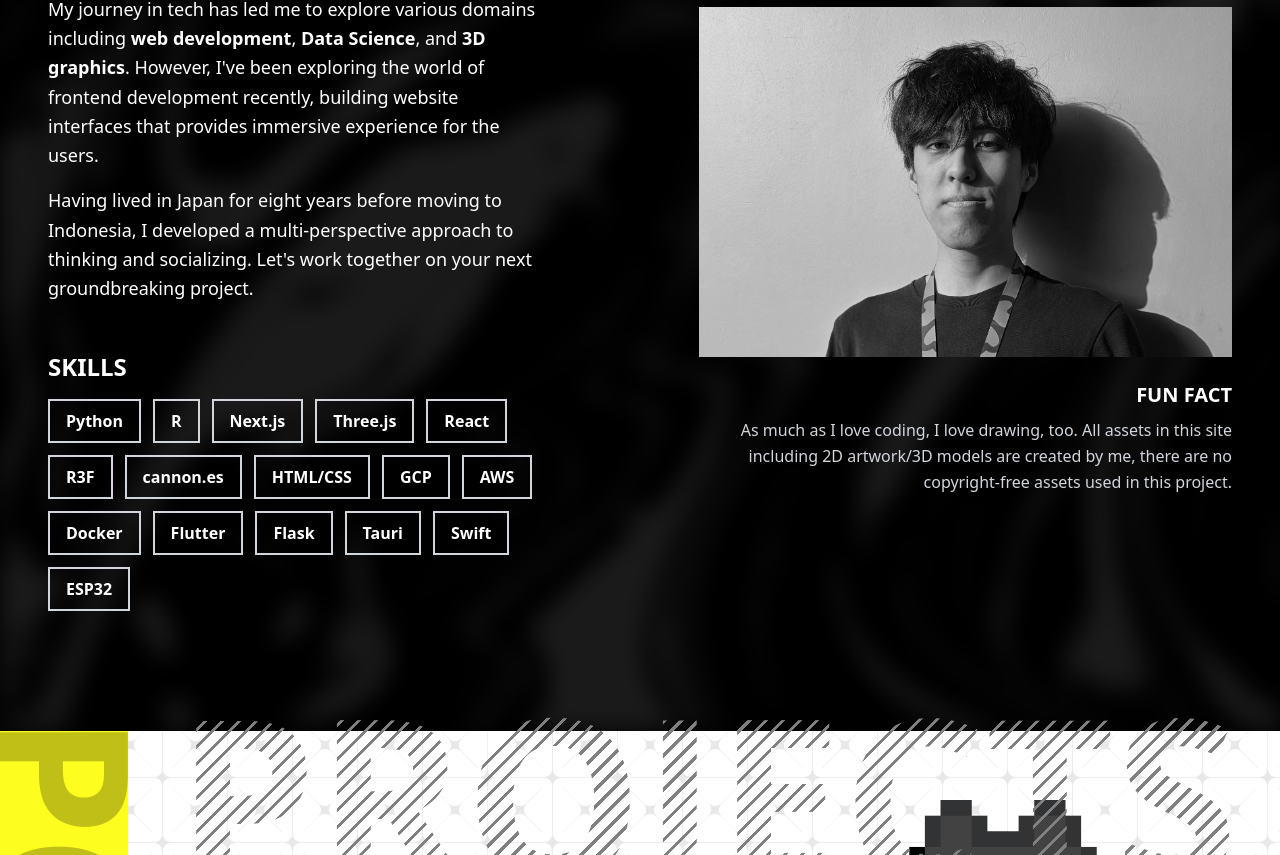
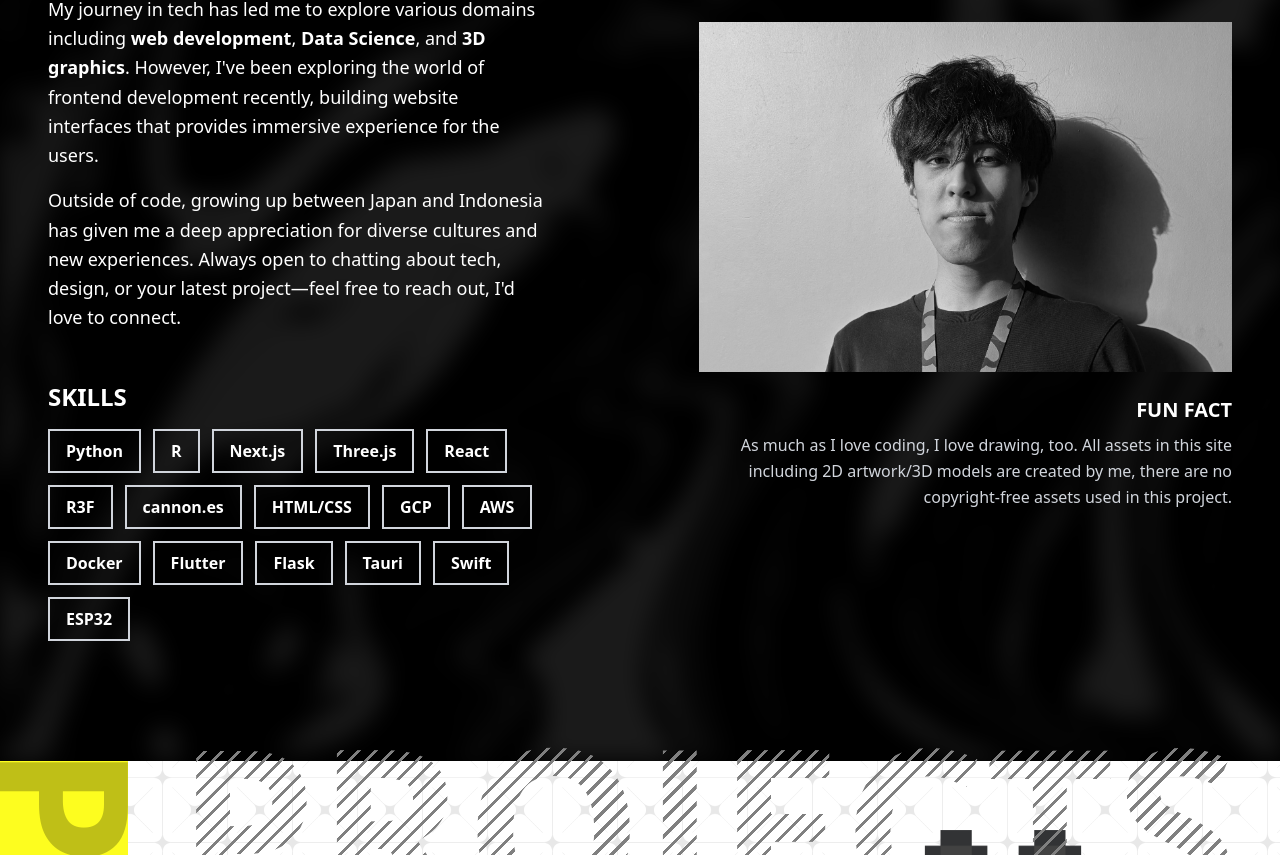
Before and after one commit to Kyoronginus/cs-portofolio, a Next.js app: page / in a window 1280 px wide. Shown: the part 1205-2060 px from the top of the page. Built offline with nearby package versions, Linux system fonts and the light colour scheme; no server answers.

Commit message:
fix: minor changes

```diff
--- a/components/sections/AboutSection.tsx
+++ b/components/sections/AboutSection.tsx
@@ -43,7 +43,7 @@ export default function AboutSection() {
       </motion.div>
 
       {/* 2. Main content area */}
-      <div className="ml-[50] my-20 flex-grow relative overflow-hidden py-10 w-full flex justify-center">
+      <div className="my-20 flex-grow relative overflow-hidden py-10 w-full flex justify-center">
 
         {/* Shared max-width container for Title and Content */}
         <div className="w-full max-w-[1600px] px-6 md:px-12">
@@ -95,7 +95,7 @@ export default function AboutSection() {
                     <span className="font-bold text-white"> Data Science</span>, and <span className="font-bold text-white">3D graphics</span>.
                     However, I've been exploring the world of frontend development recently, building website interfaces that provides immersive experience for the users.
                   </p>
-                  <p>Having lived in Japan for eight years before moving to Indonesia, I developed a multi-perspective approach to thinking and socializing. Let's work together on your next groundbreaking project.</p>
+                  <p>Outside of code, growing up between Japan and Indonesia has given me a deep appreciation for diverse cultures and new experiences. Always open to chatting about tech, design, or your latest project—feel free to reach out, I'd love to connect.</p>
                   <p>
 
                   </p>
--- a/components/sections/ContactSection.tsx
+++ b/components/sections/ContactSection.tsx
@@ -170,7 +170,7 @@ export default function ContactSection() {
             </p>
             <div className='mb-2'>
               <p className="text-lg">
-                THIS SITE HAS BEEN CREATED USING <span className="font-bold text-white">NEXT.JS</span> BY
+                THIS SITE HAS BEEN CREATED BY
               </p>
               <p className='text-8xl font-bold text-gray-300'> DJUNAEDI </p>
             </div>
```
